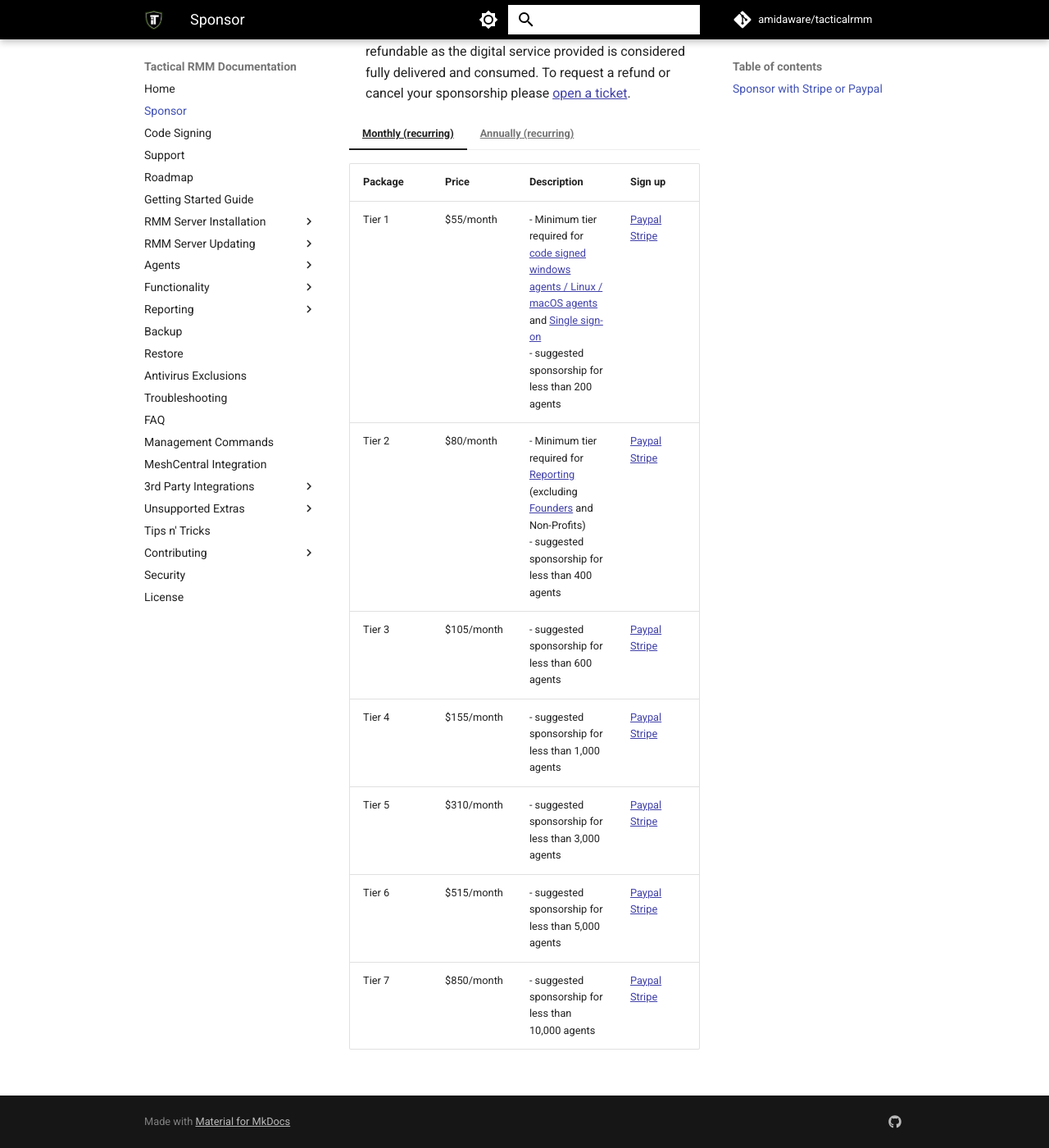
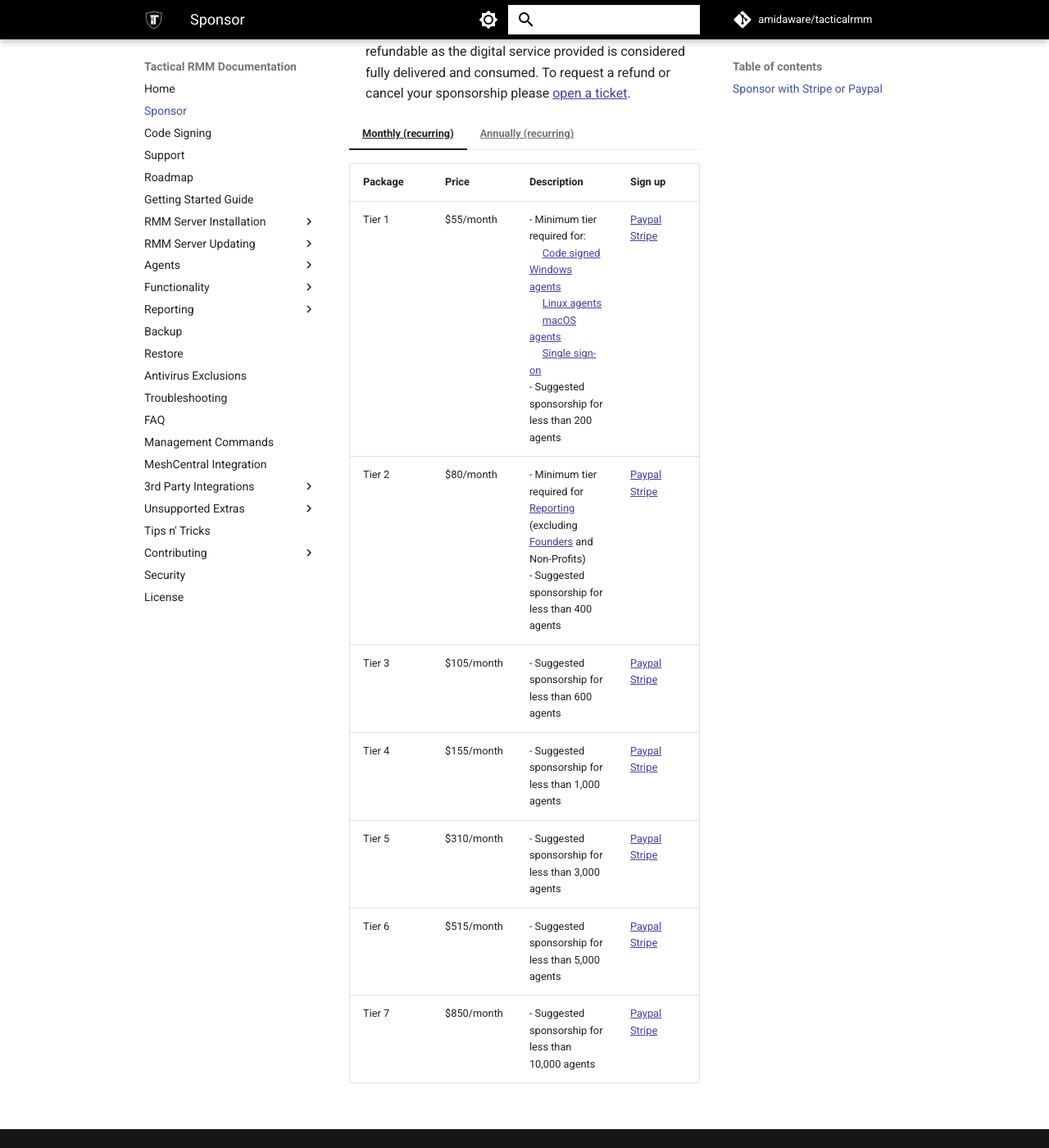
Before and after one commit to amidaware/trmm-docs, an MkDocs documentation site: the page built from docs/sponsor.md, in a window 1280 px wide and 1400 px high, scrolled down 1255 px. Shown: the whole window at 82% size. Built offline with MkDocs 1.6.1 and Material for MkDocs 9.7.7, drawn with Linux system fonts in a browser that asks for light colours; comment, search, counter and statistics services are not loaded.

Commit message:
formatting

```diff
--- a/docs/sponsor.md
+++ b/docs/sponsor.md
@@ -25,22 +25,22 @@
 
     | Package | Price | Description | Sign up |
     | --- | --- | --- | --- |
-    | Tier 1 | $55/month | - Minimum tier required for [code signed windows agents / Linux / macOS agents](code_signing.md) and [Single sign-on](./ee/sso/sso.md)<br>- suggested sponsorship for less than 200 agents | [Paypal](https://www.paypal.com/webapps/billing/plans/subscribe?plan_id=P-8GF46962LC4592048MPWTBJY) <br />[Stripe](https://buy.stripe.com/cN228t4lD6Qc1Ak7ss) |
-    | Tier 2 | $80/month | - Minimum tier required for [Reporting](./ee/reporting/functions/faq.md) (excluding [Founders](./ee/reporting/functions/faq.md#pricing) and Non-Profits)<br>- suggested sponsorship for less than 400 agents | [Paypal](https://www.paypal.com/webapps/billing/plans/subscribe?plan_id=P-8N5333625F157823NMPWTDQI) <br />[Stripe](https://buy.stripe.com/4gwdRb6tL1vSceYeUW) |
-    | Tier 3 | $105/month | - suggested sponsorship for less than 600 agents | [Paypal](https://www.paypal.com/webapps/billing/plans/subscribe?plan_id=P-63E24030E6802431TMPWURDY) <br />[Stripe](https://buy.stripe.com/aEU28t19r0rOfraeUX) |
-    | Tier 4 | $155/month | - suggested sponsorship for less than 1,000 agents | [Paypal](https://www.paypal.com/webapps/billing/plans/subscribe?plan_id=P-3D6045112C172261AMPWURVI) <br />[Stripe](https://buy.stripe.com/fZe8wR8BT0rOgvedQU) |
-    | Tier 5 | $310/month | - suggested sponsorship for less than 3,000 agents | [Paypal](https://www.paypal.com/webapps/billing/plans/subscribe?plan_id=P-20P602963T9792143MPWU43I) <br />[Stripe](https://buy.stripe.com/fZecN719r6Qc1Ak3ch) |
-    | Tier 6 | $515/month | - suggested sponsorship for less than 5,000 agents | [Paypal](https://www.paypal.com/webapps/billing/plans/subscribe?plan_id=P-0YT33416MJ034200HMPWU5SY) <br />[Stripe](https://buy.stripe.com/fZe3cx05n7Ugen628e) |
-    | Tier 7 | $850/month | - suggested sponsorship for less than 10,000 agents | [Paypal](https://www.paypal.com/webapps/billing/plans/subscribe?plan_id=P-8XU123051W432983WMPWVELQ) <br />[Stripe](https://buy.stripe.com/4gw7sN8BT2zWceYfZ5) |
+    | Tier 1 | $55/month | - Minimum tier required for: <br /> &nbsp;&nbsp;&nbsp;&nbsp; [Code signed Windows agents](code_signing.md)<br /> &nbsp;&nbsp;&nbsp;&nbsp;  [Linux agents](code_signing.md)<br /> &nbsp;&nbsp;&nbsp;&nbsp; [macOS agents](code_signing.md)<br /> &nbsp;&nbsp;&nbsp;&nbsp;  [Single sign-on](./ee/sso/sso.md)<br>- Suggested sponsorship for less than 200 agents | [Paypal](https://www.paypal.com/webapps/billing/plans/subscribe?plan_id=P-8GF46962LC4592048MPWTBJY) <br />[Stripe](https://buy.stripe.com/cN228t4lD6Qc1Ak7ss) |
+    | Tier 2 | $80/month | - Minimum tier required for [Reporting](./ee/reporting/functions/faq.md) (excluding [Founders](./ee/reporting/functions/faq.md#pricing) and Non-Profits)<br>- Suggested sponsorship for less than 400 agents | [Paypal](https://www.paypal.com/webapps/billing/plans/subscribe?plan_id=P-8N5333625F157823NMPWTDQI) <br />[Stripe](https://buy.stripe.com/4gwdRb6tL1vSceYeUW) |
+    | Tier 3 | $105/month | - Suggested sponsorship for less than 600 agents | [Paypal](https://www.paypal.com/webapps/billing/plans/subscribe?plan_id=P-63E24030E6802431TMPWURDY) <br />[Stripe](https://buy.stripe.com/aEU28t19r0rOfraeUX) |
+    | Tier 4 | $155/month | - Suggested sponsorship for less than 1,000 agents | [Paypal](https://www.paypal.com/webapps/billing/plans/subscribe?plan_id=P-3D6045112C172261AMPWURVI) <br />[Stripe](https://buy.stripe.com/fZe8wR8BT0rOgvedQU) |
+    | Tier 5 | $310/month | - Suggested sponsorship for less than 3,000 agents | [Paypal](https://www.paypal.com/webapps/billing/plans/subscribe?plan_id=P-20P602963T9792143MPWU43I) <br />[Stripe](https://buy.stripe.com/fZecN719r6Qc1Ak3ch) |
+    | Tier 6 | $515/month | - Suggested sponsorship for less than 5,000 agents | [Paypal](https://www.paypal.com/webapps/billing/plans/subscribe?plan_id=P-0YT33416MJ034200HMPWU5SY) <br />[Stripe](https://buy.stripe.com/fZe3cx05n7Ugen628e) |
+    | Tier 7 | $850/month | - Suggested sponsorship for less than 10,000 agents | [Paypal](https://www.paypal.com/webapps/billing/plans/subscribe?plan_id=P-8XU123051W432983WMPWVELQ) <br />[Stripe](https://buy.stripe.com/4gw7sN8BT2zWceYfZ5) |
 
 === "Annually (recurring)"
 
     | Package | Price | Description | Sign up |
     | --- | --- | --- | --- |
-    | Tier 1 | $600/year | - Minimum tier required for [code signed windows agents / Linux / macOS agents](code_signing.md) and [Single sign-on](./ee/sso/sso.md)<br>- suggested sponsorship for less than 200 agents | [Stripe](https://buy.stripe.com/3cs7sNdWd1vSen6fYZ) |
-    | Tier 2 | $900/year | - Minimum tier required for [Reporting](./ee/reporting/functions/faq.md) (excluding [Founders](./ee/reporting/functions/faq.md#pricing) and Non-Profits)<br>- suggested sponsorship for less than 400 agents | [Stripe](https://buy.stripe.com/3cs4gB7xPeiE3Is4gt) |
-    | Tier 3 | $1,200/year | - suggested sponsorship for less than 600 agents | [Stripe](https://buy.stripe.com/dR6dRbf0h4I4gvebIQ) |
-    | Tier 4 | $1,800/year | - suggested sponsorship for less than 1,000 agents | [Stripe](https://buy.stripe.com/7sIfZjcS91vS0wg00e) |
-    | Tier 5 | $3,600/year | - suggested sponsorship for less than 3,000 agents | [Stripe](https://buy.stripe.com/3csfZj5pHdeA3IsbIX) |
-    | Tier 6 | $6,000/year | - suggested sponsorship for less than 5,000 agents | [Stripe](https://buy.stripe.com/14k14p8BT1vS7YI00g) |
-    | Tier 7 | $9,600/year | - suggested sponsorship for less than 10,000 agents | [Stripe](https://buy.stripe.com/5kAcN72dv3E0ceY14l) |
+    | Tier 1 | $600/year | - Minimum tier required for: <br /> &nbsp;&nbsp;&nbsp;&nbsp; [Code signed Windows agents](code_signing.md)<br /> &nbsp;&nbsp;&nbsp;&nbsp;  [Linux agents](code_signing.md)<br /> &nbsp;&nbsp;&nbsp;&nbsp; [macOS agents](code_signing.md)<br /> &nbsp;&nbsp;&nbsp;&nbsp;  [Single sign-on](./ee/sso/sso.md)<br>- Suggested sponsorship for less than 200 agents | [Stripe](https://buy.stripe.com/3cs7sNdWd1vSen6fYZ) |
+    | Tier 2 | $900/year | - Minimum tier required for [Reporting](./ee/reporting/functions/faq.md) (excluding [Founders](./ee/reporting/functions/faq.md#pricing) and Non-Profits)<br>- Suggested sponsorship for less than 400 agents | [Stripe](https://buy.stripe.com/3cs4gB7xPeiE3Is4gt) |
+    | Tier 3 | $1,200/year | - Suggested sponsorship for less than 600 agents | [Stripe](https://buy.stripe.com/dR6dRbf0h4I4gvebIQ) |
+    | Tier 4 | $1,800/year | - Suggested sponsorship for less than 1,000 agents | [Stripe](https://buy.stripe.com/7sIfZjcS91vS0wg00e) |
+    | Tier 5 | $3,600/year | - Suggested sponsorship for less than 3,000 agents | [Stripe](https://buy.stripe.com/3csfZj5pHdeA3IsbIX) |
+    | Tier 6 | $6,000/year | - Suggested sponsorship for less than 5,000 agents | [Stripe](https://buy.stripe.com/14k14p8BT1vS7YI00g) |
+    | Tier 7 | $9,600/year | - Suggested sponsorship for less than 10,000 agents | [Stripe](https://buy.stripe.com/5kAcN72dv3E0ceY14l) |
```
